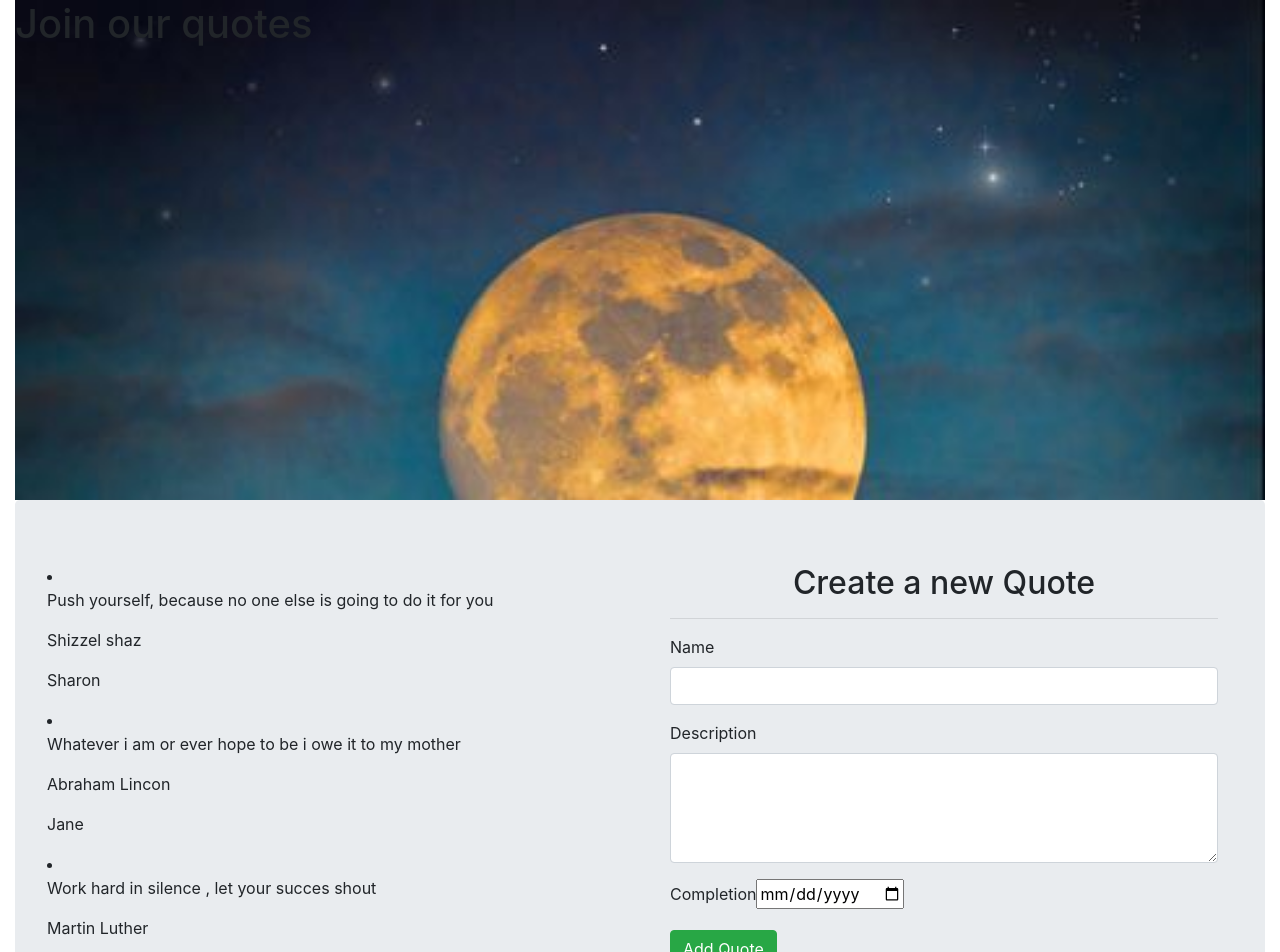
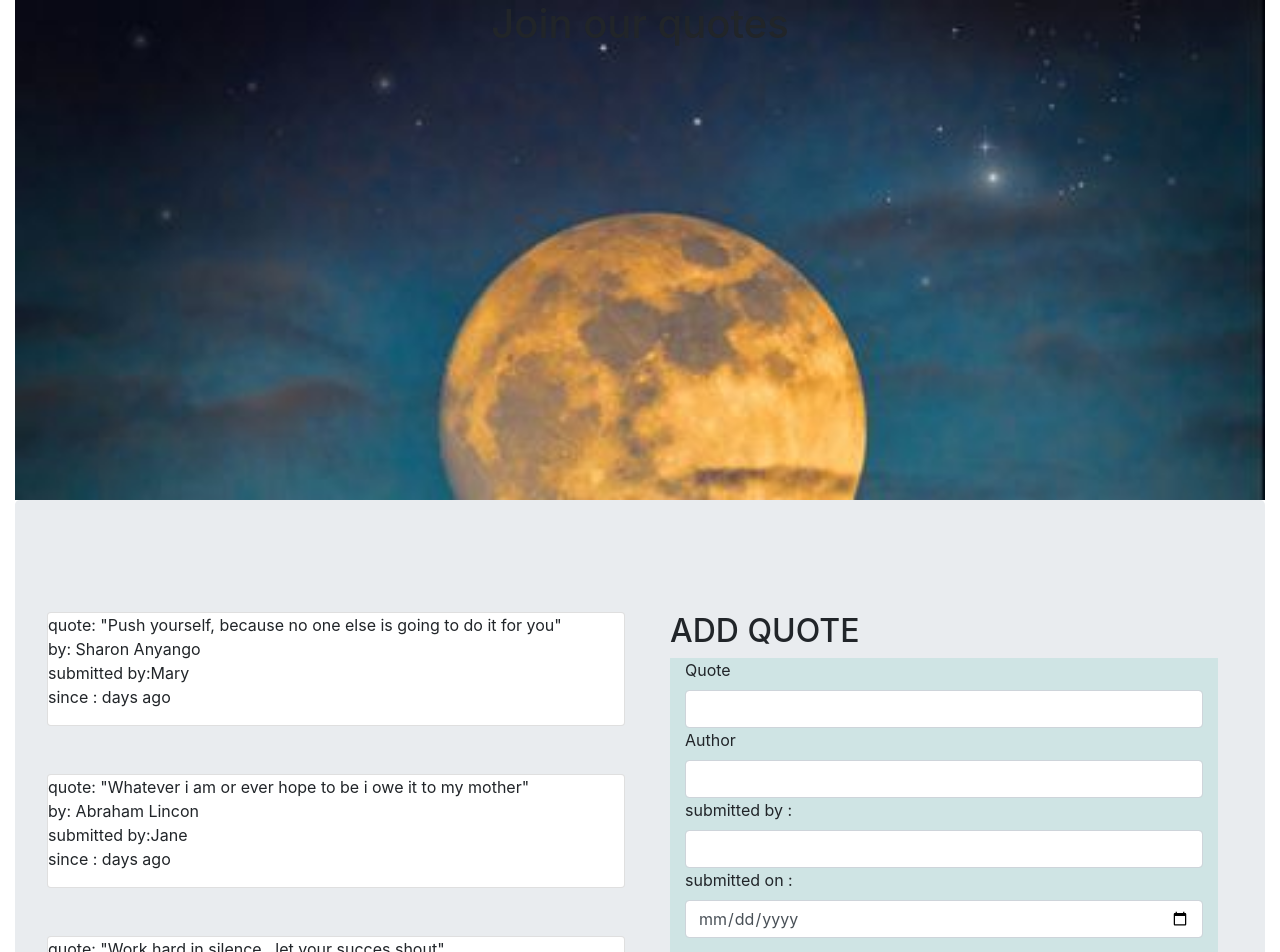
Before and after one commit to sharon0812/quotes, an Angular app: page / in a window 1280 px wide. Shown: the top 952 px of the page. Built offline with nearby package versions, Linux system fonts and the light colour scheme.

Commit message:
add quote function

```diff
--- a/src/app/quote-form/quote-form.component.html
+++ b/src/app/quote-form/quote-form.component.html
@@ -1,31 +1,25 @@
 <div class="container-fluid">
-    <h2 class="text-center">Create a new Quote</h2>
-    <hr>
-    <form #quoteForm='ngForm'>
+  <br>
+  <br>
+  <h2>ADD QUOTE</h2>
+  <div class="container" style="background-color: #cfe4e4;">
+      <form  (ng-submit)='submitQuote()' #quoteForm='ngForm'>
         <div class="form-group">
 
-            <label for="name">Name</label>
-            <input type="text" class="form-control" id="name" [(ngModel)]="newQuote.author" name="name" #name='ngModel' required>
-            <div [hidden]="name.valid || name.pristine" class="alert alert-danger">
-              <p>Name is required</p>
-            </div>
+          <label for="name"> Quote </label>
+          <input type="text" class="form-control" id="quote" [(ngModel)]="newQuote.quote" name="name" #name='ngModel' required>
+
+          <label for="description"> Author</label>
+          <input type="text" class="form-control" id='author' [(ngModel)]="newQuote.author" name='author' #name='ngModel' required>
+
+          <label for="submitted">submitted by :</label>
+          <input type="text" class="form-control" id="submittedBy" [(ngModel)]="newQuote.submittedBy" name="submittedBy" #name='ngModel' required>
+
+          <label for="submitted">submitted on :</label>
+          <input type="date" class="form-control" id="since" [(ngModel)]="newQuote.since" name="completeDate" #name='ngModel' required>
         </div>
-        <div class="form-group">
+        <button type="submit" (click)='submitQuote()' class="btn btn-outline-dark">ADD QUOTE</button>
+      </form>
+  </div>
 
-            <label for="description">Description</label>
-            <textarea class="form-control" id="description" rows="4" [(ngModel)]="newQuote.state" name="description" #description="ngModel" required></textarea>
-            <div [hidden]="description.valid || description.pristine" class="alert alert-danger">
-              <p>Description is required</p>
-            </div>
-        </div>
-        <div class="form-group">
-
-            <label for="complete">Completion</label>
-            <input type='date' id="complete" [(ngModel)]="newQuote.day" name="completeDate" #Date="ngModel" required>
-            <div [hidden]="Date.valid || Date.pristine" class="alert alert-danger">
-              <p>Date is required</p>
-            </div>
-        </div>
-        <button type="submit" class="btn btn-success">Add Quote</button>
-    </form>
-  </div>
+</div>
--- a/src/app/quote-form/quote-form.component.ts
+++ b/src/app/quote-form/quote-form.component.ts
@@ -1,4 +1,4 @@
-import { Component, OnInit } from '@angular/core';
+import { Component, OnInit, Output, EventEmitter } from'@angular/core';
 import { Quote } from '../quote';
 
 @Component({
@@ -8,8 +8,13 @@ import { Quote } from '../quote';
 })
 export class QuoteFormComponent implements OnInit {
 
-  newQuote = new Quote(0,'',"","",new Date());
+  newQuote = new Quote('',"","",new Date());
+  @Output() addQuote = new EventEmitter<Quote>();
 
+  submitQuote(){
+    this.addQuote.emit(this.newQuote);
+    this.newQuote = new Quote('',"","",new Date());
+      }
 
   constructor() { }
 
--- a/src/app/quote.ts
+++ b/src/app/quote.ts
@@ -1,17 +1,13 @@
 export class Quote {
-    id: number;
-    author: string;
-    state: string;
-    user: string;
-    day: Date;
-    likes: number;
-    unlikes: number;
 
-    constructor(id: number, author: string, state: string, user: string, day: Date) {
-        this.id = id;
-        this.author = author;
-        this.user = user;
-        this.day=day;
-        this.state=state;
+    // likes: number;
+    // unlikes: number;
+    public showDescription:boolean;
+    constructor(
+        public quote: string,
+        public author: string,
+        public submittedBy: string,
+        public since: Date) {
+        this.showDescription = false;
     }
 }
--- a/src/app/quote/quote.component.css
+++ b/src/app/quote/quote.component.css
@@ -5,3 +5,6 @@
     height: 500px;
     width: 100%;
 }
+h1{
+    text-align: center;
+}
--- a/src/app/quote/quote.component.html
+++ b/src/app/quote/quote.component.html
@@ -6,16 +6,18 @@
   <div class="jumbotron">
     <div class="row">
         <div class="col-md-6">
-          <li *ngFor='let quote of quotes'>
-            <p>{{quote.state}}</p>
-            <p>{{quote.author}}</p>
-            <p>{{quote.date}}</p>
-            <p>{{quote.user}}</p>
-          </li>
-        </div>
-        <div class="col-md-6">
-            <app-quote-form></app-quote-form>
+          <div *ngFor='let quote of quotes;let i = index'>
+            <br>
+            <br>
+              <div class="card">
+                  <p id={{i}}>quote: "{{quote.quote}}" <br> by: {{quote.author}} <br> submitted
+                      by:{{quote.submittedBy}} <br> since :{{quote.since|dateCount}} days ago</p>
+                    </div>
         </div>
       </div>
+        <div class="col-md-6">
+          <app-quote-form (addQuote)="addNewQuote($event)"></app-quote-form>
+        </div>
+
   </div>
 </div>
--- a/src/app/quote/quote.component.ts
+++ b/src/app/quote/quote.component.ts
@@ -8,13 +8,18 @@ import {Quote} from '../quote'
 })
 export class QuoteComponent implements OnInit {
   quotes: Quote[] = [
-    new Quote( 0,'Shizzel shaz',  'Push yourself, because no one else is going to do it for you', 'Sharon',new Date()),
-    new Quote( 1,'Abraham Lincon', 'Whatever i am or ever hope to be i owe it to my mother ', 'Jane',new Date()),
-    new Quote( 2,'Martin Luther', 'Work hard in silence , let your succes shout', 'Gianna',new Date()),
-    new Quote( 3,'Nadine Gold', 'The harder you work for something ,the greater you will fill when you achieve it', 'Favour',new Date()),
+    new Quote( 'Push yourself, because no one else is going to do it for you',  'Sharon Anyango', 'Mary', new Date(2015,12,5)),
+    new Quote('Whatever i am or ever hope to be i owe it to my mother', 'Abraham Lincon ', 'Jane', new Date()),
+    new Quote('Work hard in silence , let your succes shout', 'Jack Ma', 'Gianna', new Date()),
+    new Quote('The harder you work for something ,the greater you will fill when you achieve it', 'Keylee Vee', 'Favour',new Date()),
 
   ];
-
+  addNewQuote (quote){
+    let quoteLength = this.quotes.length;
+    quote.id = quoteLength+1;
+    quote.completedate = new Date(quote.completeDate)
+    this.quotes.push(quote)
+  }
 
   constructor() { }
 
```
